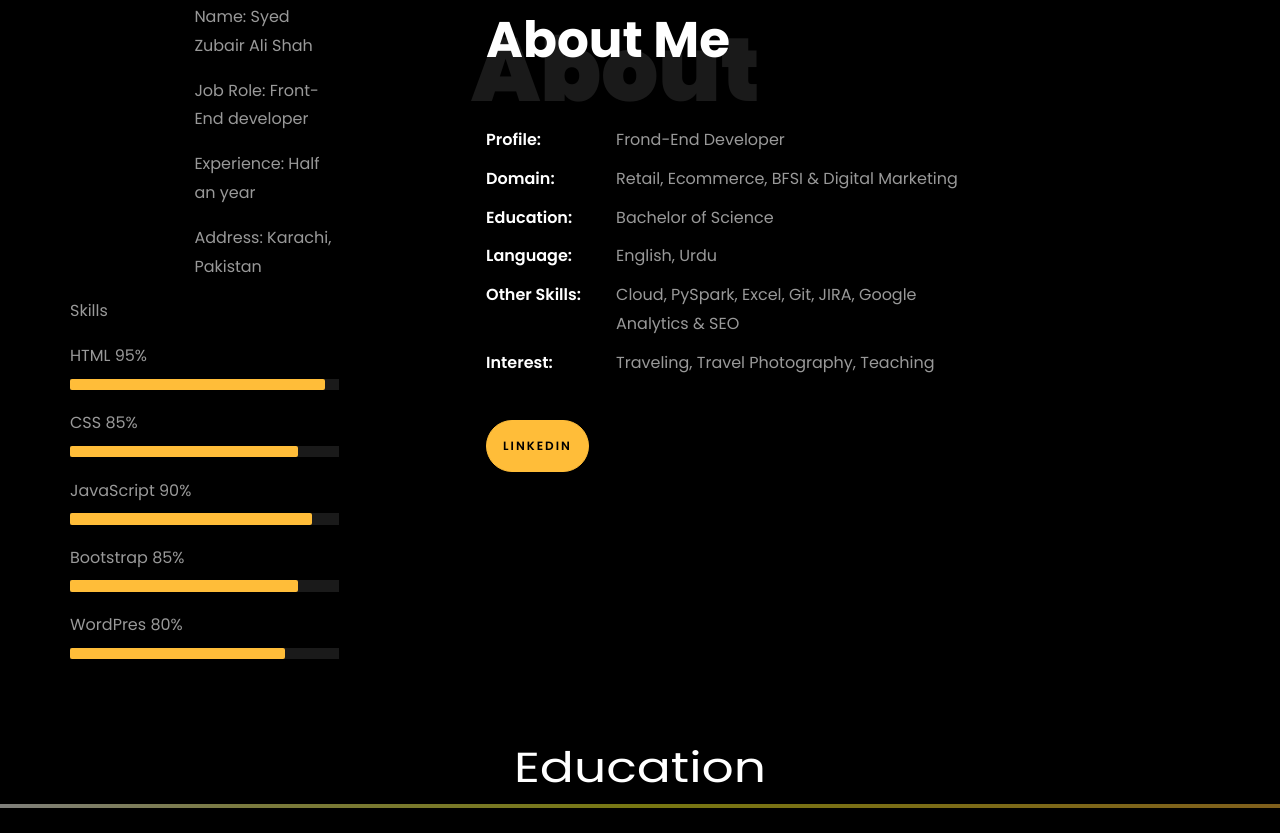
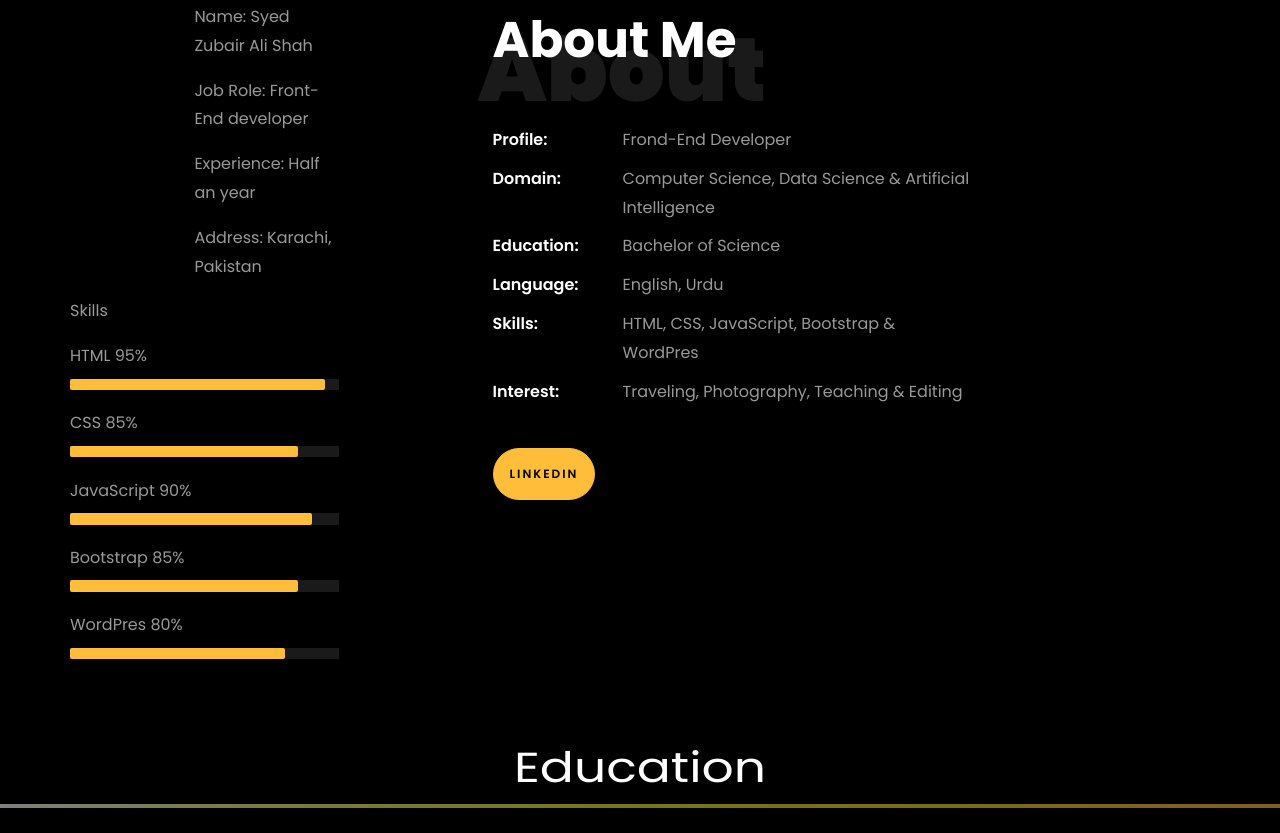
Before and after one commit to syedzubairalishah/My-Portfolio, a plain HTML site: page index.html in a window 1280 px wide. Shown: the part 859-1692 px from the top of the page. Drawn offline with Linux system fonts and the light colour scheme; files whose address does not match are found by name.

Commit message:
Update index.html

```diff
--- a/index.html
+++ b/index.html
@@ -276,12 +276,12 @@
 									Demonstrated success in leading impactful projects and providing effective mentorship.</p> -->
 								<ul class="about-info mt-4 px-md-0 px-2">
 									<li class="d-flex"><span>Profile:</span> <span>Frond-End Developer</span></li>
-									<li class="d-flex"><span>Domain:</span> <span>Retail, Ecommerce, BFSI &amp; Digital Marketing</span></li>
+									<li class="d-flex"><span>Domain:</span> <span>Computer Science, Data Science &amp; Artificial Intelligence</span></li>
 									<li class="d-flex"><span>Education:</span> <span>Bachelor of Science</span></li>
 									<li class="d-flex"><span>Language:</span> <span>English, Urdu</span></li>
 									<!-- <li class="d-flex"><span>BI Tools:</span> <span>Microsoft Power BI, Looker &amp; Tableau</span></li> -->
-									<li class="d-flex"><span>Other Skills:</span> <span>Cloud, PySpark, Excel, Git, JIRA, Google Analytics &amp; SEO</span></li>
-									<li class="d-flex"><span>Interest:</span> <span>Traveling, Travel Photography, Teaching</span></li>
+									<li class="d-flex"><span>Skills:</span> <span>HTML, CSS, JavaScript, Bootstrap &amp; WordPres</span></li>
+									<li class="d-flex"><span>Interest:</span> <span>Traveling, Photography, Teaching &amp; Editing</span></li>
 
 								</ul>
 							</div>
@@ -583,11 +583,11 @@
 				<br>
 					<ul class="ftco-footer-social list-unstyled d-flex justify-content-center align-items-center mb-0">
 					  <li class="ftco-animate normal-txt">Find me on  </li>
-					  <!-- <li class="ftco-animate"><a href="https://www.youtube.com/@RishabhMishraOfficial"><span class="icon-youtube"></span></a></li> -->
+					  <li class="ftco-animate"><a href="http://www.youtube.com/@rip-per"><span class="icon-youtube"></span></a></li>
 					  <li class="ftco-animate"><a href="https://www.linkedin.com/in/syed-zubair-ali-shah-830a08200/"><span class="icon-linkedin"></span></a></li>
 					  <!-- <li class="ftco-animate"><a href="https://twitter.com/rishabhnmishra"><span class="icon-twitter"></span></a></li> -->
-					  <!-- <li class="ftco-animate"><a href="https://twitter.com/rishabhnmishra"><span class="icon-facebook"></span></a></li> -->
-				      <!-- <li class="ftco-animate"><a href="https://www.instagram.com/rishabhnmishra/"><span class="icon-instagram"></span></a></li> -->
+					  <li class="ftco-animate"><a href="https://www.facebook.com/profile.php?id=100075194572706"><span class="icon-facebook"></span></a></li>
+				      <li class="ftco-animate"><a href="https://www.instagram.com/ripper._.06/"><span class="icon-instagram"></span></a></li>
 					</ul>
 				<br>
 		   </div>
```
